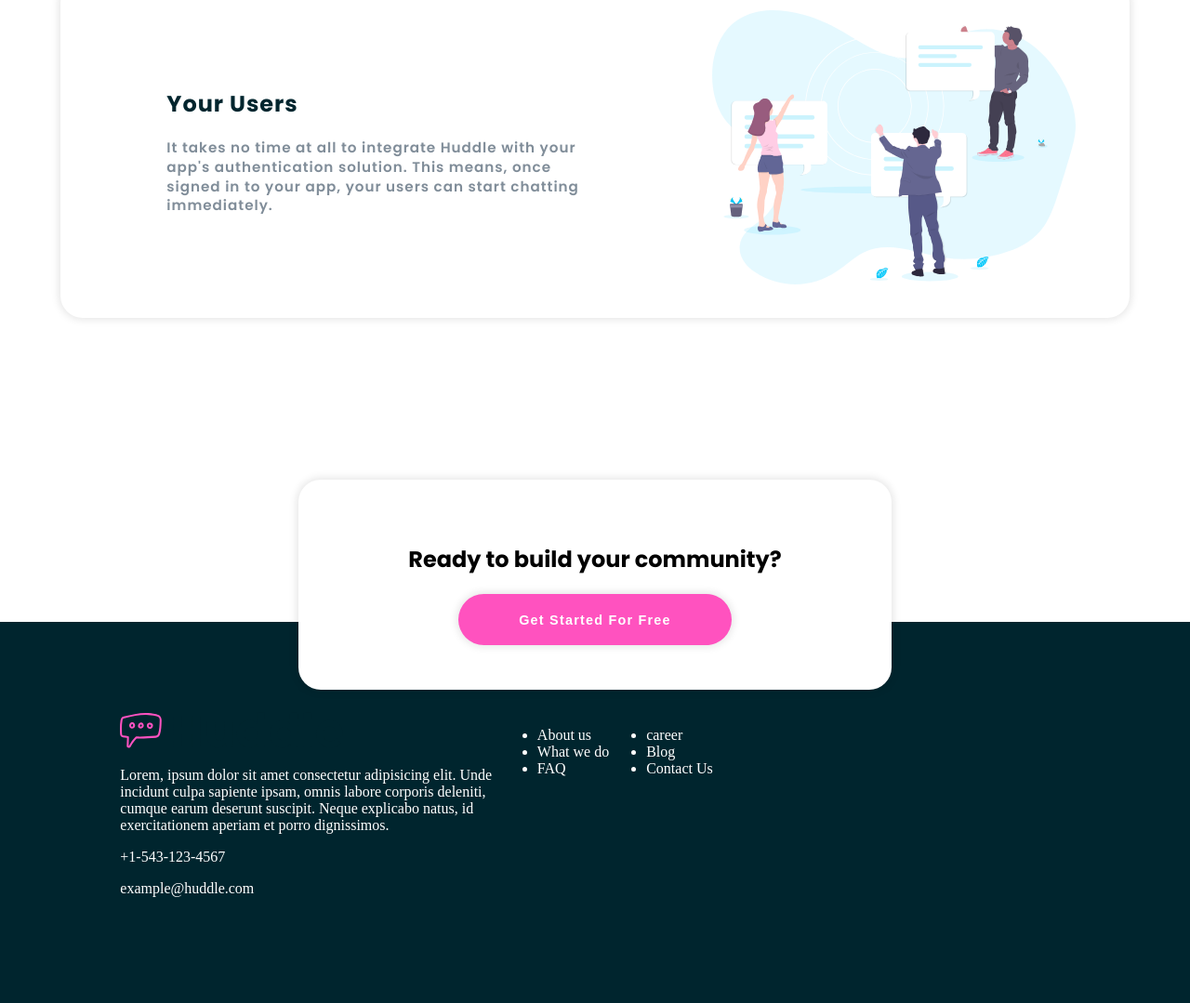
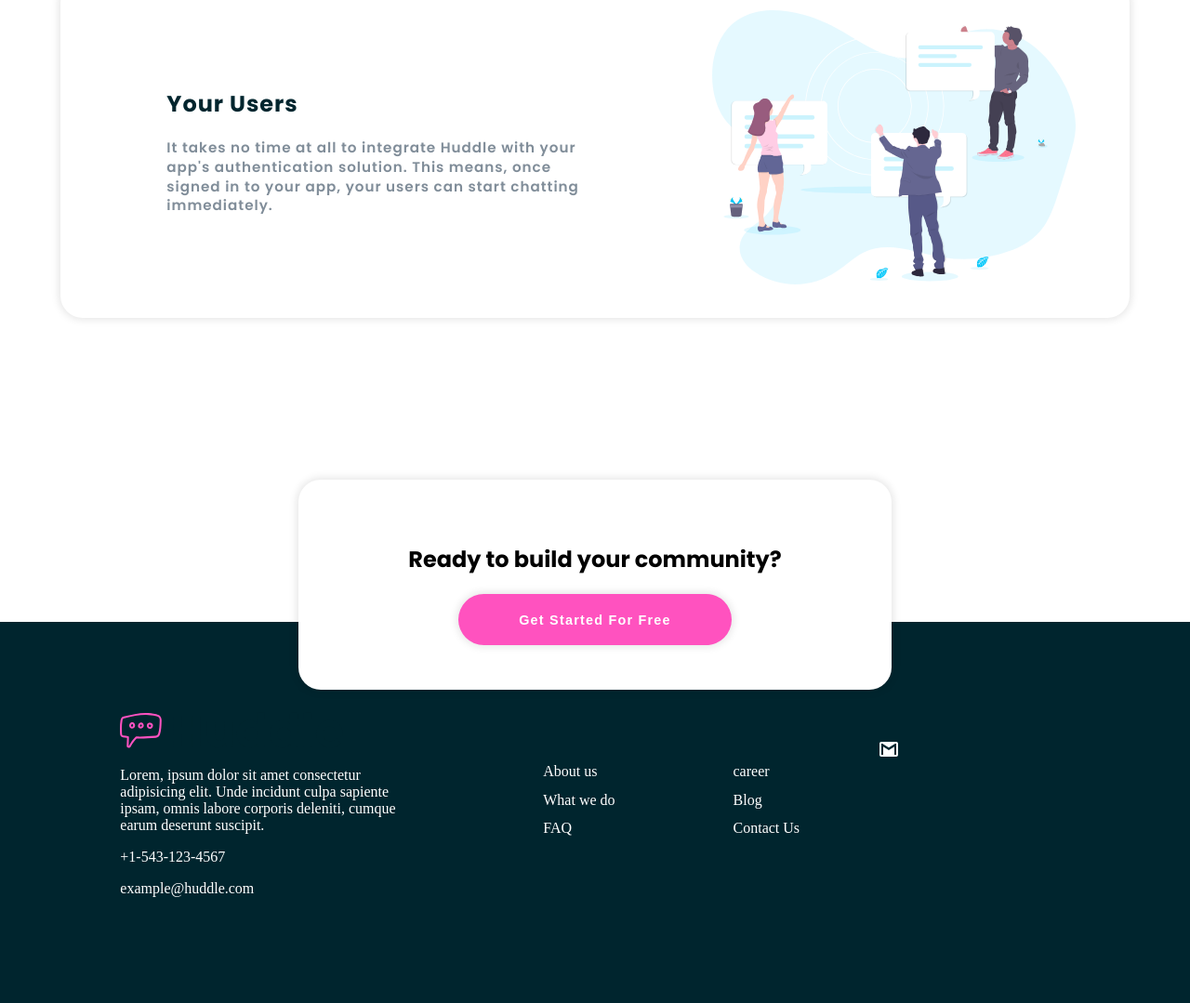
Before and after one commit to meysdays/frontend-mentor-challenges, a plain HTML site: page huddle-landing-page-with-alternating-feature-blocks-master/index.html in a window 1280 px wide. Shown: the part 1686-2765 px from the top of the page at 93% size. Drawn offline with nearby package versions, Linux system fonts and the light colour scheme.

Commit message:
Made changes to the footer

```diff
--- a/huddle-landing-page-with-alternating-feature-blocks-master/index.html
+++ b/huddle-landing-page-with-alternating-feature-blocks-master/index.html
@@ -135,17 +135,16 @@
         <div class="foot">
           <div class="last">
             <div class="last--first">
-              <img src="/images/logo.svg" alt="" />
-              <p>
+              <img src="/images/logo.svg" alt="" style="color: white;"/>
+              <p class="first-p">
                 Lorem, ipsum dolor sit amet consectetur adipisicing elit. Unde
                 incidunt culpa sapiente ipsam, omnis labore corporis deleniti,
-                cumque earum deserunt suscipit. Neque explicabo natus, id
-                exercitationem aperiam et porro dignissimos.
+                cumque earum deserunt suscipit.
               </p>
               <p>+1-543-123-4567</p>
               <p>example@huddle.com</p>
             </div>
-            <div>
+            <div class="last--other cen">
               <ul>
                 <li>About us</li>
                 <li>What we do</li>
@@ -153,7 +152,7 @@
               </ul>
             </div>
 
-            <div>
+            <div class="last--other cen">
               <ul>
                 <li>career</li>
                 <li>Blog</li>
@@ -161,8 +160,8 @@
               </ul>
             </div>
 
-            <div>
-              <img src="" alt="" />
+            <div class="last--other cen">
+              <img src="/images/icon-email.svg" alt="" />
             </div>
           </div>
         </div>
--- a/huddle-landing-page-with-alternating-feature-blocks-master/style.css
+++ b/huddle-landing-page-with-alternating-feature-blocks-master/style.css
@@ -268,9 +268,28 @@ footer {
 
 .last {
   display: flex;
+  justify-content: space-around;
 
 }
 
 .last--first{
   width: 40%;
 }
+
+.last--other{
+  width: 20%;
+  /* margin-left: 5rem; */
+}
+
+.first-p{
+  width: 80%;
+}
+
+.last--other li{
+  list-style: none;
+  padding: .4rem;
+}
+
+.cen{
+  margin: 2rem auto;
+}
```
